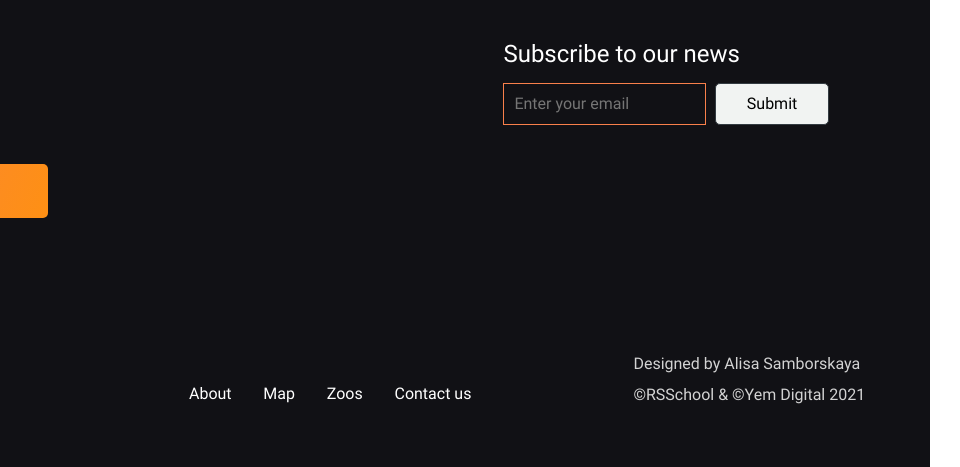
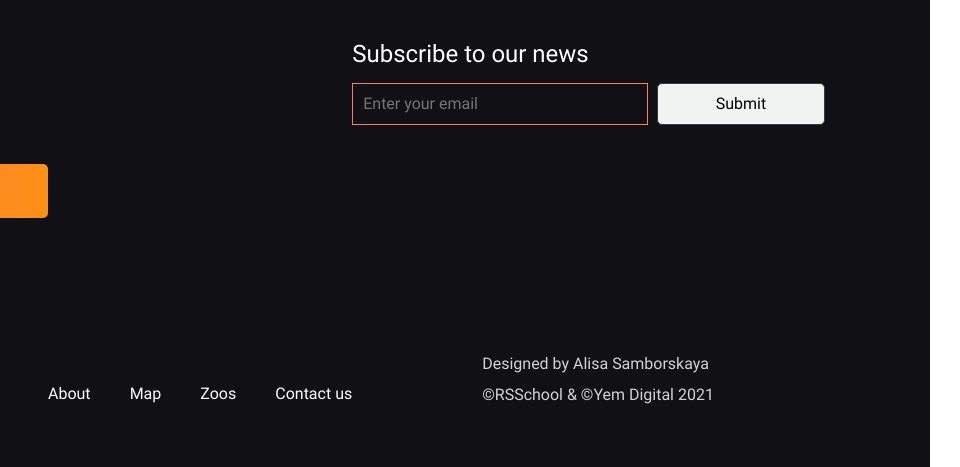
Before and after one commit to wecansur/online_zoo, a website built with webpack: page src/pages/main/index.html in a window 1280 px wide. Shown: the part 4632-5099 px from the top of the page, 350-1310 px from the left, 960 px wide, since content can reach past the window. Built offline with nearby package versions, Linux system fonts and the light colour scheme.

Commit message:
feat: adapte footer to 1000px

```diff
--- a/src/pages/main/index.html
+++ b/src/pages/main/index.html
@@ -311,8 +311,8 @@
                 </div>
 
                 <div class="designer-information">
-                    <p class="footer-designer">Designed by Alisa Samborskaya</p>
-                    <p class="rss-info">©RSSchool & ©Yem Digital 2021</p>
+                    <p class="footer-designer">Designed&nbsp;by&nbsp;Alisa&nbsp;Samborskaya</p>
+                    <p class="rss-info">©RSSchool&nbsp;&&nbsp;©Yem&nbsp;Digital&nbsp;2021</p>
                 </div>
             </div>
         </div>
--- a/src/sass/layout/_footer.scss
+++ b/src/sass/layout/_footer.scss
@@ -16,10 +16,18 @@
             width: 31.2%;
             margin-left: 101px;
             margin-right: 32px;
+
+            @media (max-width: 1300px) {
+                margin: 0;
+            }
         }
 
         .footer-right {
             width: 31.6%;
+
+            @media (max-width: 1300px) {
+                width: 49%;
+            }
         }
     }
 
@@ -106,6 +114,10 @@
     list-style: none;
 
     color: #FFFFFF;
+
+    @media (max-width: 1300px) {
+        padding: 0;
+    }
 }
 
 .nav-item {
@@ -171,10 +183,13 @@
     top: 228px;
     left: 130px;
 
+    width: 240px;
+
     font-style: normal;
     font-weight: lighter;
     font-size: 16px;
     line-height: 21px;
+
 
     color: lightgray;
 }
```
